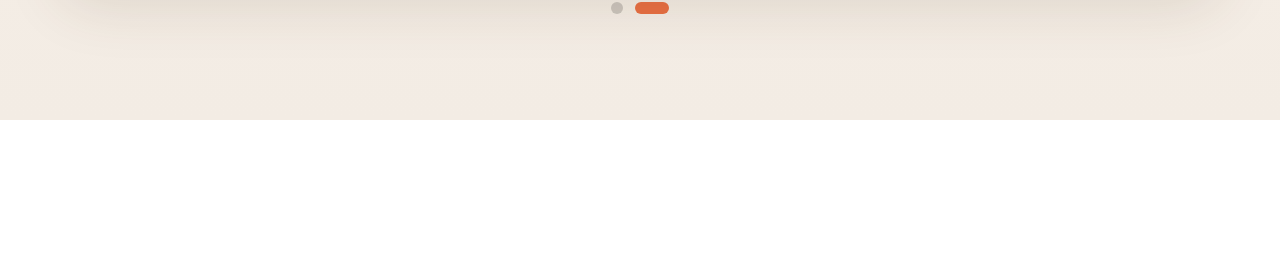
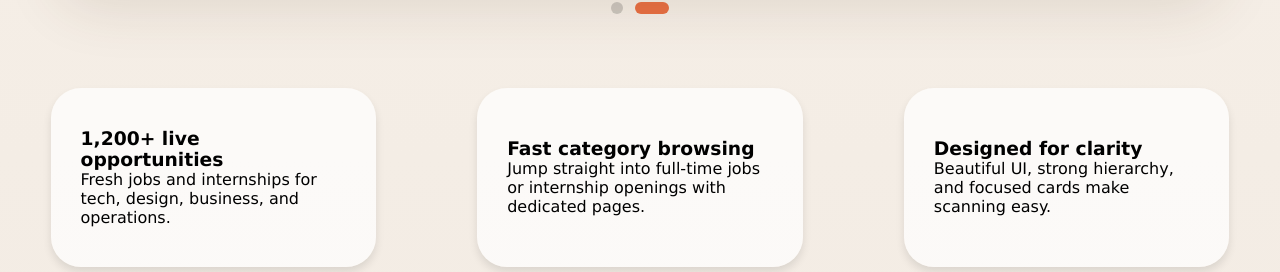
Before and after one commit to 2kwattz/CareerPilot-Frontend, a React (Vite) app: page / in a window 1280 px wide. Shown: the part 680-952 px from the top of the page. Before the commit the page ends 800 px from the top, so only its background shows below. Built offline with nearby package versions, Linux system fonts and the light colour scheme.

Commit message:
- InfoCards Added

```diff
--- a/src/App.css
+++ b/src/App.css
@@ -2,6 +2,7 @@
     --black-primary: #121212;
     --white-primary: #ffffff;
     --background: #f6efe7;
+    --surface: rgba(255, 255, 255, 0.72)
 }
 
 html{
--- a/src/components/InfoCard/infoCard.jsx
+++ b/src/components/InfoCard/infoCard.jsx
@@ -0,0 +1,12 @@
+import React from 'react';
+import styles from './infoCard.module.css'
+
+export default function InfoCard({ title, description, icon }) {
+    return (
+        <div className={styles.InfoCard}>
+            {icon && <div className={styles.InfoCardIcon}>{icon}</div>}
+            <h3 className={styles.InfoCardTitle}>{title}</h3>
+            <p className={styles.InfoCardDescription}>{description}</p>
+        </div>
+    );
+}
--- a/src/components/InfoCard/infoCard.module.css
+++ b/src/components/InfoCard/infoCard.module.css
@@ -0,0 +1,12 @@
+.InfoCard{
+    background-color: var(--surface);
+    border-radius: 30px;
+    margin: 10px;
+    padding: 30px;
+    height: 100%;
+    display: flex;
+    flex-direction: column;
+    justify-content: center;
+    box-shadow: 0 5px 8px rgba(0, 0, 0, 0.1);
+    align-items: flex-start;
+}
--- a/src/components/Navbar/navbar.module.css
+++ b/src/components/Navbar/navbar.module.css
@@ -1,5 +1,5 @@
 .navbarContainer{
-    background-color: var(--white-primary) ;
+    background-color: rgba(255, 252, 249, 1) ;
     border-radius: 20px;
     margin: 20px 60px;
     padding: 20px;
--- a/src/pages/Home/Home.jsx
+++ b/src/pages/Home/Home.jsx
@@ -4,9 +4,25 @@ import styles from './home.module.css'
 import UtilityBar from '../../components/utilitybar/utilitybar';
 import Navbar from '../../components/navbar/navbar';
 import HomeCarousel from '../../components/HomeCarousel/homeCarousel';
+import InfoCard from '../../components/InfoCard/infoCard';
 import { Helmet } from "react-helmet";
 
 export default function Home() {
+
+    const homeInfoCardsInfo = [
+        {
+            title: "1,200+ live opportunities",
+            description: "Fresh jobs and internships for tech, design, business, and operations."
+        },
+        {
+            title: "Fast category browsing",
+            description: "Jump straight into full-time jobs or internship openings with dedicated pages."
+        },
+        {
+            title: "Designed for clarity",
+            description: "Beautiful UI, strong hierarchy, and focused cards make scanning easy."
+        }
+    ]
     return (
         <React.Fragment>
 
@@ -19,6 +35,19 @@ export default function Home() {
                 <Navbar></Navbar>
                 <HomeCarousel />
 
+                <div className={styles.features}>
+
+                    {homeInfoCardsInfo?.map((item, index) => {
+                        return (
+                            <div className={styles.homeInfoCard}>
+                            <InfoCard title={item?.title} description={item?.description}>
+
+                            </InfoCard>
+                                </div>
+                        )
+                    })}
+                </div>
+
             </div>
 
 
--- a/src/pages/Home/home.module.css
+++ b/src/pages/Home/home.module.css
@@ -5,3 +5,16 @@
         radial-gradient(circle at top right, rgba(15, 139, 141, 0.14), transparent 20%),
         linear-gradient(180deg, #fff7f1 0%, var(--background) 42%, #f3ece4 100%);
 }
+
+.features{
+    display: flex;
+    flex-wrap: wrap;
+    justify-content: space-around;
+    align-items: stretch;
+    width: 100%;
+    padding-bottom: 100px;
+}
+.homeInfoCard{
+    width: 27%;
+    display: flex;
+}
```
